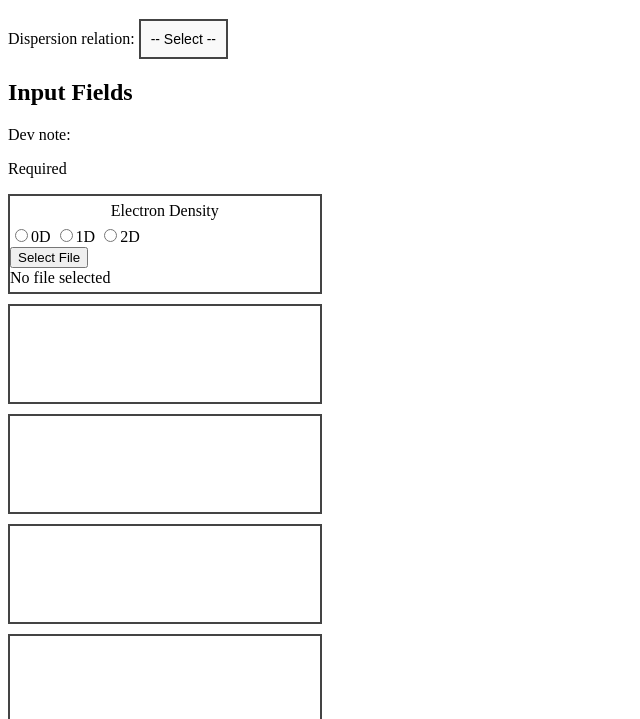
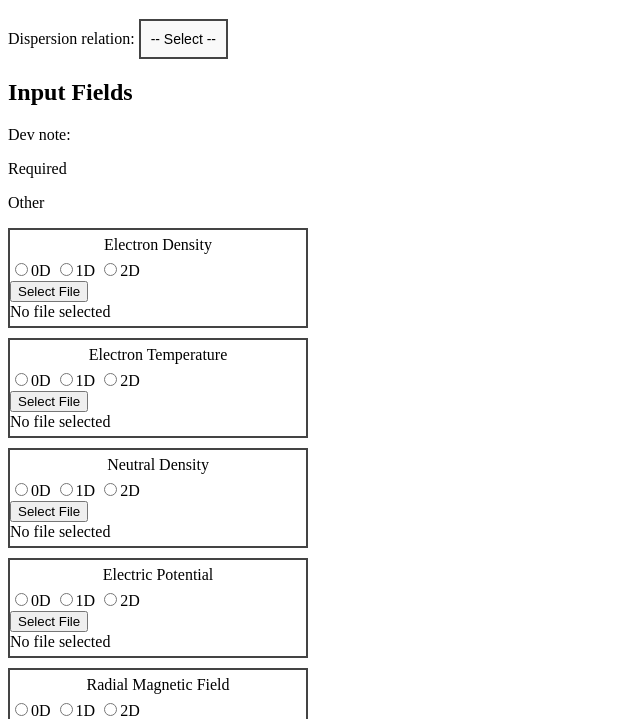
Before and after one commit to sebroj/PRINCE, an Electron app: page index.html in a window 800 px wide. Shown: the part 61-780 px from the top of the page, without its empty margins (0-640 px from the left). Drawn offline with Linux system fonts and the light colour scheme.

Commit message:
Input fields

```diff
--- a/index.css
+++ b/index.css
@@ -53,8 +53,8 @@
 
 /* ---------- INPUT FIELD ---------- */
 .inField {
-  width: 40%;
-  min-width:300px;
+  /*width: 40%;*/
+  width: 300px;
   height: 100px;
   border-style: solid;
   border-width: 2px;
--- a/index.html
+++ b/index.html
@@ -31,9 +31,14 @@
       <p>Dev note:</p>
       <div class="required">
         <p>Required</p>
+      </div>
+      <div class="other">
+        <p>Other</p>
+        <!-- Input field prototype. This gets cloned for every input field
+              name in index.js. -->
         <div class="inField">
           <div class="inFieldName">
-            Electron Density
+            Input Field Name
           </div>
           <div class="inFieldType">
             <input type="radio" name="dataType" value="0D">0D
@@ -45,13 +50,6 @@
             <div class="inFieldFileName">No file selected</div>
           </div>
         </div>
-        <div class="inField"></div>
-        <div class="inField"></div>
-        <div class="inField"></div>
-        <div class="inField"></div>
-      </div>
-      <div class="other">
-        <p>Other</p>
       </div>
       <button id="scary" onclick="doScaryThings()">DO SCARY THINGS</button>
     </div>
--- a/index.js
+++ b/index.js
@@ -2,6 +2,17 @@
 // March 8, 2017
 // index.js
 // Main script for index.html
+
+var inputFieldNames = [
+  "Electron Density",
+  "Electron Temperature",
+  "Neutral Density",
+  "Electric Potential",
+  "Radial Magnetic Field",
+  "Axial Magnetic Field",
+  "Azimuthal Magnetic Field",
+  "Axial Ion Velocity"
+];
 
 /* Toggle between hiding and showing the dropdown content */
 function toggleDropdown()
@@ -26,7 +37,11 @@ function dispSelect(event)
 function fileChange(event)
 {
   const dialog = require("electron").remote.dialog;
-  var path = dialog.showOpenDialog({ properties: [ 'openFile' ] })[0];
+  var files = dialog.showOpenDialog({ properties: [ 'openFile' ] });
+  if (files == undefined)
+    return;
+
+  var path = files[0];
 
   var filename = path.replace(/^.*[\\\/]/, '')
   var inFieldFileName = $(event.target.parentNode).find(".inFieldFileName");
@@ -43,9 +58,21 @@ function doScaryThings()
 
 $(function()
 {
-  console.log("Node version: " + process.versions.node)
-  console.log("Chrome version: " + process.versions.chrome)
-  console.log("Electron version: " + process.versions.electron)
+  console.log("Starting PRINCE");
+  console.log("Node version: " + process.versions.node);
+  console.log("Chrome version: " + process.versions.chrome);
+  console.log("Electron version: " + process.versions.electron);
+
+  // Use input field prototype
+  var inField = $(".inField")[0];
+  for (var i = 0; i < inputFieldNames.length; i++)
+  {
+    var clone = inField.cloneNode(true);
+    clone.id = "inField" + i
+    inField.parentNode.appendChild(clone);
+    $(clone).find(".inFieldName")[0].textContent = inputFieldNames[i];
+  }
+  inField.parentNode.removeChild(inField);
 
   // Add dispersion relation selection callback to buttons.
   var dispButtons = $(".dispButton");
```
